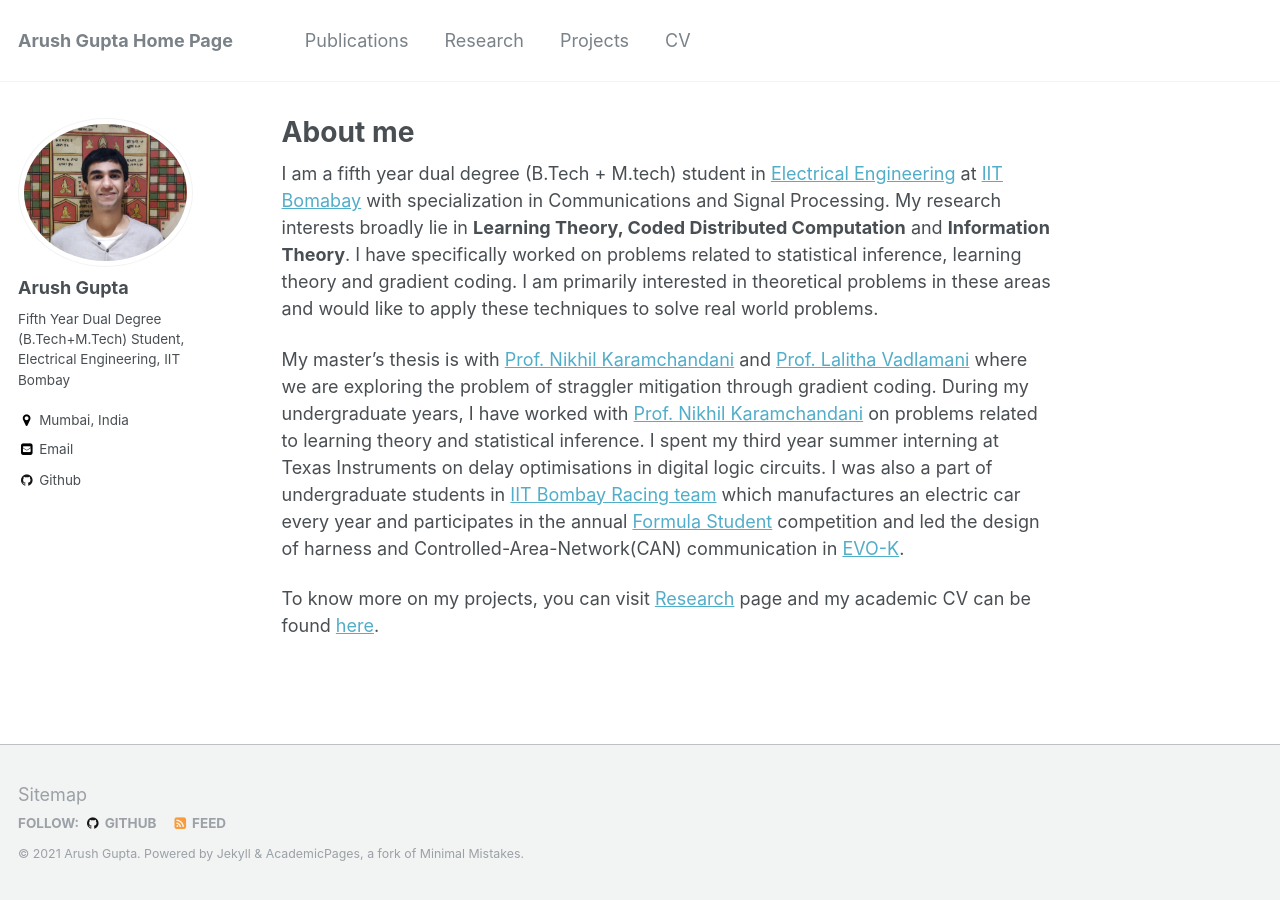
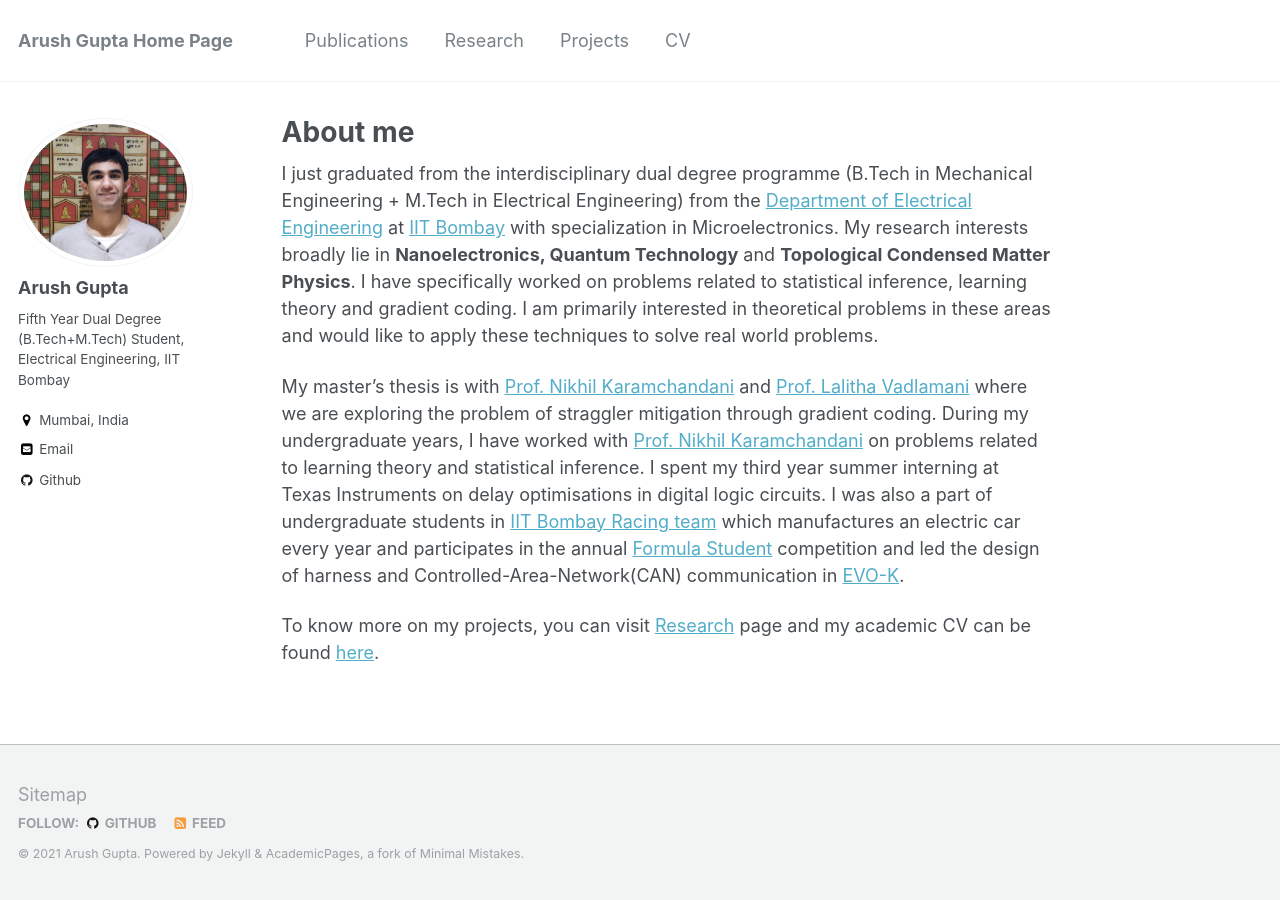
Before and after one commit to arush-gupta/arush-gupta.github.io, a Jekyll site: the page built from _pages/about.md, in a window 1280 px wide. Built offline with Jekyll 4.4.1, drawn with Linux system fonts in a browser that asks for light colours.

Commit message:
Update about.md

```diff
--- a/_pages/about.md
+++ b/_pages/about.md
@@ -9,7 +9,7 @@ redirect_from:
 ---
 
 
-I am a fifth year dual degree (B.Tech + M.tech) student in [Electrical Engineering](https://www.ee.iitb.ac.in/web) at [IIT Bomabay](http://www.iitb.ac.in/) with specialization in Communications and Signal Processing. My research interests broadly lie in **Learning Theory, Coded Distributed Computation** and **Information Theory**. I have specifically worked on problems related to statistical inference, learning theory and gradient coding. I am primarily interested in theoretical problems in these areas and would like to apply these techniques to solve real world problems.
+I just graduated from the interdisciplinary dual degree programme (B.Tech in Mechanical Engineering + M.Tech in Electrical Engineering) from the [Department of Electrical Engineering](https://www.ee.iitb.ac.in/web) at [IIT Bombay](http://www.iitb.ac.in/) with specialization in Microelectronics. My research interests broadly lie in **Nanoelectronics, Quantum Technology** and **Topological Condensed Matter Physics**. I have specifically worked on problems related to statistical inference, learning theory and gradient coding. I am primarily interested in theoretical problems in these areas and would like to apply these techniques to solve real world problems.
 
 My master's thesis is with [Prof. Nikhil Karamchandani](http://www.ee.iitb.ac.in/~nikhilk/) and [Prof. Lalitha Vadlamani](https://faculty.iiit.ac.in/~lalitha.v/) where we are exploring the problem of straggler mitigation through gradient coding. During my undergraduate years, I have worked with [Prof. Nikhil Karamchandani](http://www.ee.iitb.ac.in/~nikhilk/) on problems related to learning theory and statistical inference. I spent my third year summer interning at Texas Instruments on delay optimisations in digital logic circuits. I was also a part of undergraduate students in [IIT Bombay Racing team](http://www.iitbracing.org) which manufactures an electric car every year and participates in the annual [Formula Student](https://www.imeche.org/events/formula-student) competition and led the design of harness and Controlled-Area-Network(CAN) communication in [EVO-K](https://www.iitbracing.org/cars/evok.php).
 
```
